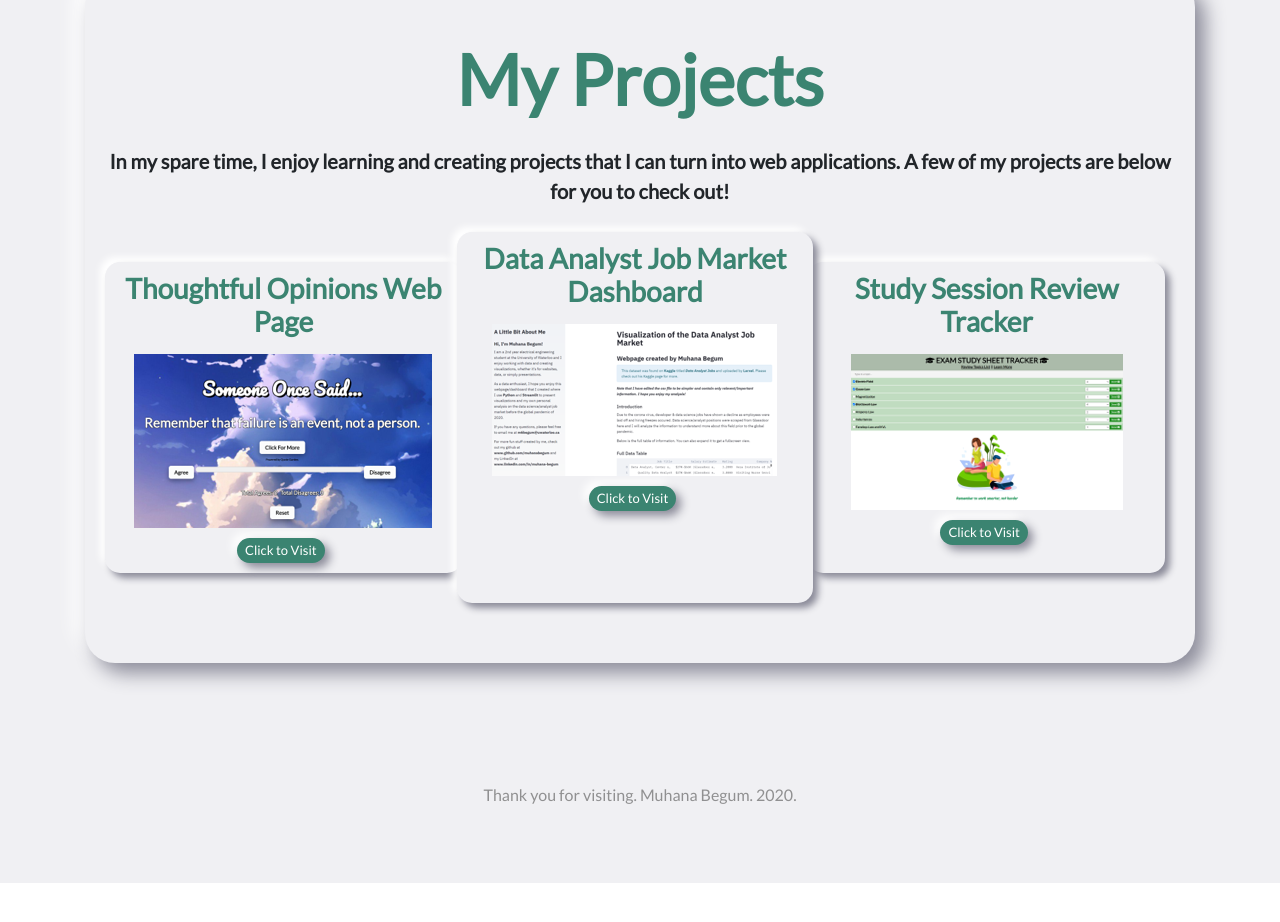
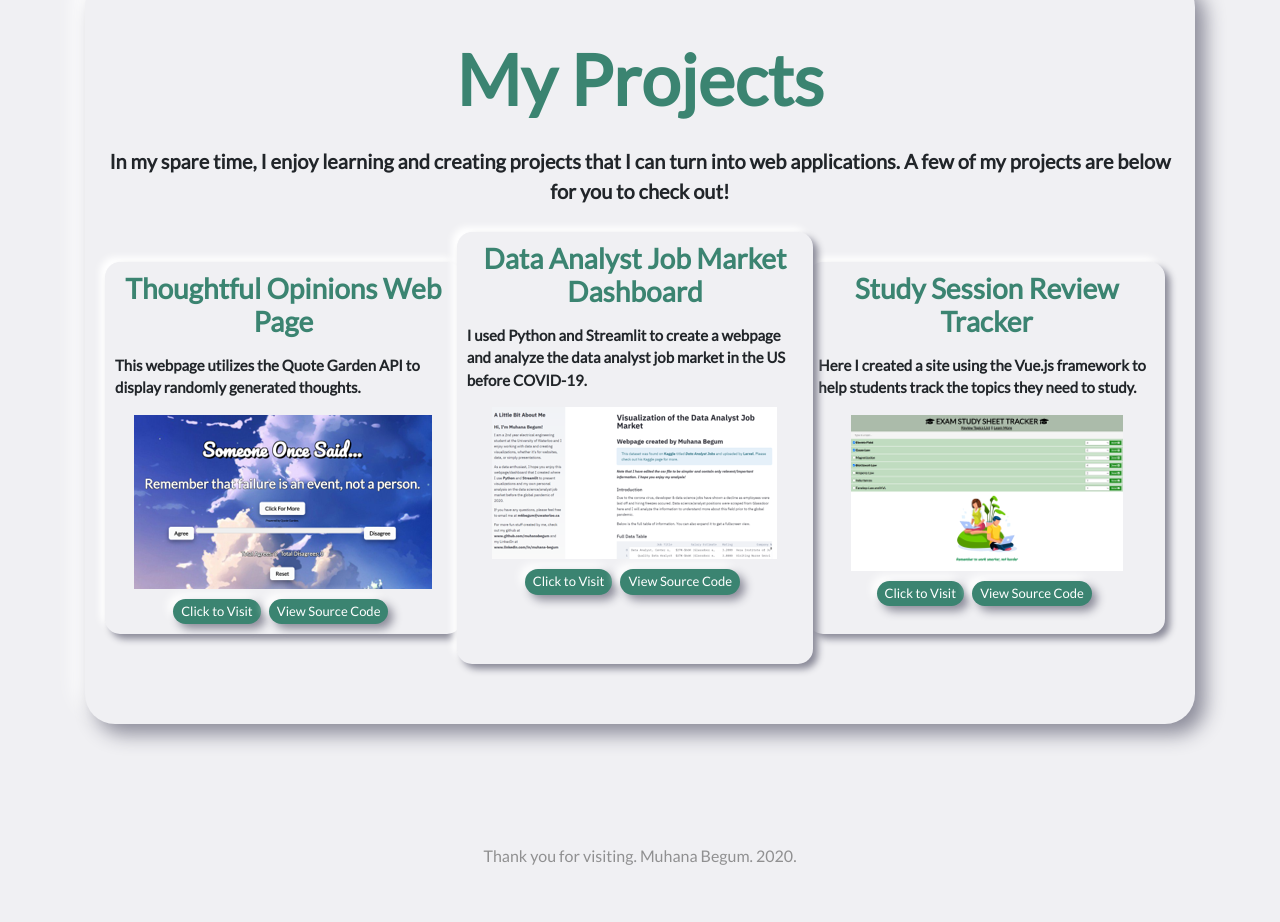
Before and after one commit to muhanabegum/muhanabegum.github.io, a plain HTML site: page index.html in a window 1280 px wide. Shown: the part 1546-2468 px from the top of the page. Before the commit the page ends 2429 px from the top, so only its background shows below. Drawn offline with Linux system fonts and the light colour scheme.

Commit message:
Update index.html

```diff
--- a/index.html
+++ b/index.html
@@ -23,7 +23,7 @@
            <a href="index.html">Home</a>
            <a href="#about">About Me</a>
            <a href="#skills">Projects</a>
-           <a href="assets/img/resume.pdf" target="_blank">Resume</a>
+           <a href="assets/img/Resume.pdf" target="_blank">Resume</a>
            <a href="javascript:void(0);" class="icon" onclick="myFunction()"><i class="fa fa-bars"></i></a>
   </div>
 </nav>
@@ -45,7 +45,7 @@
           </div>
           <div class="text-center">
             <a href="https://www.linkedin.com/in/muhana-begum/" target="_blank" class="download-btn"><span class="iconify" data-icon="bx:bxl-linkedin-square"></span> LinkedIn </a>
-            <a href="assets/img/resume.pdf" target="_blank" class="download-btn"><span class="iconify" data-icon="bx:bxs-file"></span> Resume </a>
+            <a href="assets/img/Resume.pdf" target="_blank" class="download-btn"><span class="iconify" data-icon="bx:bxs-file"></span> Resume </a>
             <a href="https://www.github.com/muhanabegum" target="_blank" class="download-btn"><span class="iconify" data-icon="bx:bxl-github"></span> Github </a>
           </div>
           </div>
@@ -108,18 +108,24 @@
         <div class="row no-gutters">
           <div class="col-lg-4 box" data-aos="fade-right">
             <h3>Thoughtful Opinions Web Page</h3>
+            <p style="text-align: left; font-size: 15px"> This webpage utilizes the Quote Garden API to display randomly generated thoughts. </p>
             <img src="assets/img/opinions.png">
             <a href="http://www.muhanabegum.me/opinions-page/" target="_blank" class="get-started-btn">Click to Visit</a>
+            <a href="https://data-analyst-jobs.herokuapp.com" target="_blank" class="get-started-btn">View Source Code</a>
           </div>
           <div class="col-lg-4 box featured" data-aos="fade-up">
             <h3>Data Analyst Job Market Dashboard </h3>
+            <p style="text-align: left; font-size: 15px"> I used Python and Streamlit to create a webpage and analyze the data analyst job market in the US before COVID-19. </p>
             <img src="assets/img/data.png">
             <a href="https://data-analyst-jobs.herokuapp.com" target="_blank" class="get-started-btn">Click to Visit</a>
+            <a href="https://data-analyst-jobs.herokuapp.com" target="_blank" class="get-started-btn">View Source Code</a>
           </div>
           <div class="col-lg-4 box" data-aos="fade-left">
             <h3>Study Session Review Tracker</h3>
+            <p style="text-align: left; font-size: 15px"> Here I created a site using the Vue.js framework to help students track the topics they need to study. </p>
             <img src="assets/img/review.png">
             <a href="https://review-topics-tracker.netlify.app" target="_blank" class="get-started-btn">Click to Visit</a>
+            <a href="https://data-analyst-jobs.herokuapp.com" target="_blank" class="get-started-btn">View Source Code</a>
           </div>
         </div>
       </div>
```
